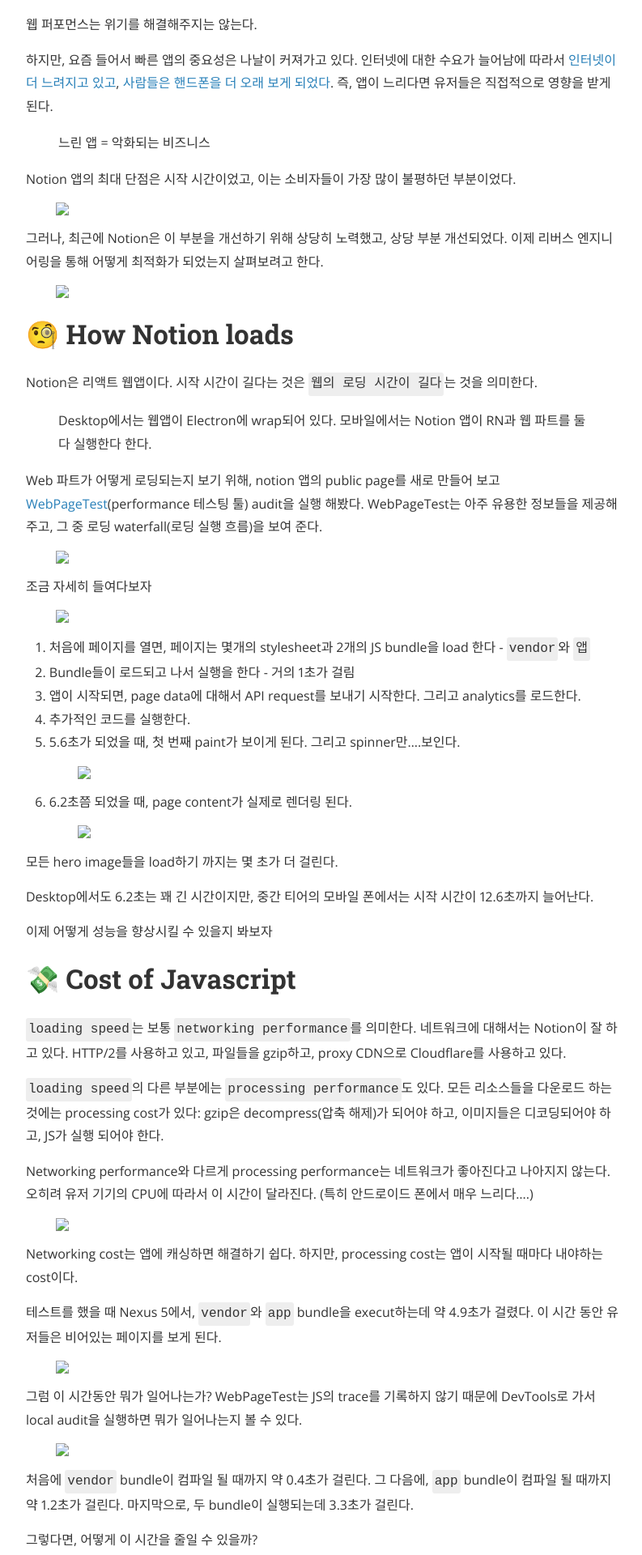
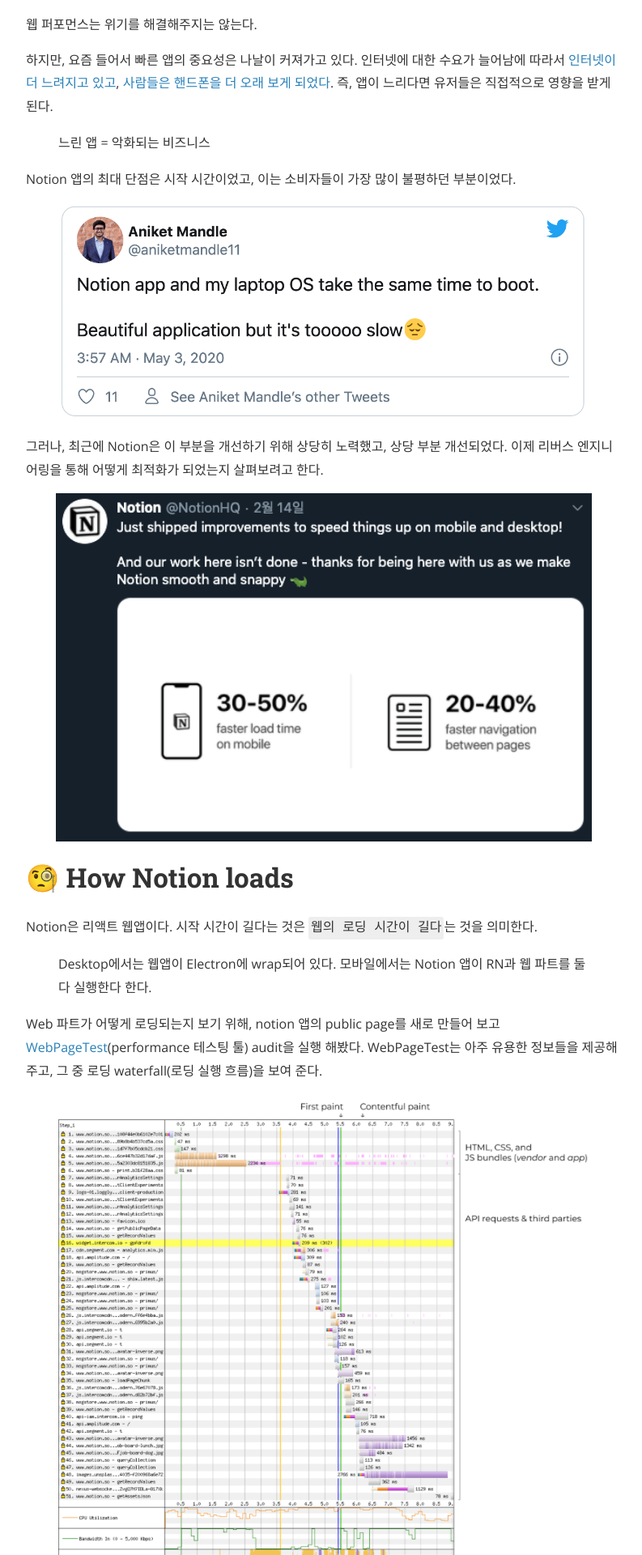
Before and after one commit to dojinkimm/dojinkimm.github.io, a Jekyll site: the page built from _posts/2020-07-11-notion-performance-enhancement.md, in a window 1280 px wide. Shown: the part 777-2697 px from the top of the page at 81% size, without its empty margins (240-1033 px from the left). Built offline with Jekyll 4.4.1, drawn with Linux system fonts in a browser that asks for light colours; nearby versions of some CDN libraries; comment, search, counter and statistics services are not loaded.

Commit message:
change image path of the post

```diff
--- a/_posts/2020-07-11-notion-performance-enhancement.md
+++ b/_posts/2020-07-11-notion-performance-enhancement.md
@@ -23,12 +23,12 @@
 
 Notion 앱의 최대 단점은 시작 시간이었고, 이는 소비자들이 가장 많이 불평하던 부분이었다.
 
-<img src="/posts/images/twitter1.png"/>
+<img src="/assets/imgs/notion/twitter1.png"/>
 
 
 그러나, 최근에 Notion은 이 부분을 개선하기 위해 상당히 노력했고, 상당 부분 개선되었다. 이제 리버스 엔지니어링을 통해 어떻게 최적화가 되었는지 살펴보려고 한다.
 
-<img src="/posts/images/twitter2.png"/>
+<img src="/assets/imgs/notion/twitter2.png"/>
 
 
 # 🧐 How Notion loads
@@ -39,13 +39,13 @@
 
 Web 파트가 어떻게 로딩되는지 보기 위해, notion 앱의 public page를 새로 만들어 보고 [WebPageTest](https://webpagetest.org/)(performance 테스팅 툴) audit을 실행 해봤다. WebPageTest는 아주 유용한 정보들을 제공해주고, 그 중 로딩 waterfall(로딩 실행 흐름)을 보여 준다.
 
-<img src="/posts/images/load6.png"/>
+<img src="/assets/imgs/notion/load6.png"/>
 
 
 조금 자세히 들여다보자
 
 
-<img src="/posts/images/load1.png"/>
+<img src="/assets/imgs/notion/load1.png"/>
 
 1. 처음에 페이지를 열면, 페이지는 몇개의 stylesheet과 2개의 JS bundle을 load 한다 - `vendor`와 `앱`
 2. Bundle들이 로드되고 나서 실행을 한다 - 거의 1초가 걸림
@@ -53,11 +53,11 @@
 4. 추가적인 코드를 실행한다.
 5. 5.6초가 되었을 때, 첫 번째 paint가 보이게 된다. 그리고 spinner만....보인다.
 
-    <img src="/posts/images/loading_image_1.png"/>
+    <img src="/assets/imgs/notion/loading_image_1.png"/>
 
 6. 6.2초쯤 되었을 때, page content가 실제로 렌더링 된다.
 
-    <img src="/posts/images/loading_image_2.png"/>
+    <img src="/assets/imgs/notion/loading_image_2.png"/>
 
 모든 hero image들을 load하기 까지는 몇 초가 더 걸린다.
 
@@ -74,17 +74,17 @@
 
 Networking performance와 다르게 processing performance는 네트워크가 좋아진다고 나아지지 않는다. 오히려 유저 기기의 CPU에 따라서 이 시간이 달라진다. (특히 안드로이드 폰에서 매우 느리다....)
 
-<img src="/posts/images/phone_perf.png"/>
+<img src="/assets/imgs/notion/phone_perf.png"/>
 
 Networking cost는 앱에 캐싱하면 해결하기 쉽다. 하지만, processing cost는 앱이 시작될 때마다 내야하는 cost이다.
 
 테스트를 했을 때 Nexus 5에서, `vendor`와 `app` bundle을 execut하는데 약 4.9초가 걸렸다. 이 시간 동안 유저들은 비어있는 페이지를 보게 된다.
 
-<img src="/posts/images/load2.png"/>
+<img src="/assets/imgs/notion/load2.png"/>
 
 그럼 이 시간동안 뭐가 일어나는가? WebPageTest는 JS의 trace를 기록하지 않기 때문에 DevTools로 가서 local audit을 실행하면 뭐가 일어나는지 볼 수 있다.
 
-<img src="/posts/images/load3.png"/>
+<img src="/assets/imgs/notion/load3.png"/>
 
 처음에 `vendor` bundle이 컴파일 될 때까지 약 0.4초가 걸린다. 그 다음에, `app` bundle이 컴파일 될 때까지 약 1.2초가 걸린다. 마지막으로, 두 bundle이 실행되는데 3.3초가 걸린다.
 
@@ -94,7 +94,7 @@
 
 Bundle의 실행 phase를 봐보자.
 
-<img src="/posts/images/load4.png"/>
+<img src="/assets/imgs/notion/load4.png"/>
 
 
 - 4글자 함수들은 (e.g. `bkwR` or `Cycz`) application module들이다.
@@ -148,10 +148,10 @@
 - _Heave page 블록_. 몇몇 page 블록들은 매우 무겁다, 예를 들어, 68개의 언어를 highlight하는 Code 블록은 120+개의 minified된 KBs를 Prism.js에서 가져와서 bunlde화 한다. Notion은 이미 몇개의 블록들은 split하고 있다 (e.g. Math equation). 이는 다른 블록들에도 적용될만 하다.
 
 Sidebar과 자주 사용되지 않은 UI들
-<img src="/posts/images/sidebar.png"/>
+<img src="/assets/imgs/notion/sidebar.png"/>
 
 무거운 block들
-<img src="/posts/images/pageblock.png"/>
+<img src="/assets/imgs/notion/pageblock.png"/>
 
 
 
@@ -171,7 +171,7 @@
 >
 > 하지만 이 부분을 최적화 할 수 있는 [방법은 거의 없다](https://github.com/webpack/webpack/issues/2219).
 
-<img src="/posts/images/weblpack_load1.png"/>
+<img src="/assets/imgs/notion/weblpack_load1.png"/>
 
 ## 3. Try `lazy` option of Babel's `plugin-transform-modules-commonjs`
 
@@ -218,13 +218,13 @@
 >
 > Notion을 예로 들면, 39%의 vendor bundle과 61%의 app bundle이 page가 render된 다음에 사용되지 않는다.
 
-<img src="/posts/images/devtool1.png"/>
+<img src="/assets/imgs/notion/devtool1.png"/>
 
 # 🗑️ Remove unused JS code
 
 Bundle initialization trace를 다시 봐보자.
 
-<img src="/posts/images/load5.png"/>
+<img src="/assets/imgs/notion/load5.png"/>
 
 여기서 `Compile Script`라는 부분이 약 1.6초가 걸린다 (1,2번 부분). 그렇다면 이게 뭘까?
 
@@ -242,7 +242,7 @@
 
 Page가 load될 때 약 40%의 Notion의 `vendor` bundle이 사용되지 않고 있었다.
 
-<img src="/posts/images/devtool2.png"/>
+<img src="/assets/imgs/notion/devtool2.png"/>
 
 몇몇의 코드들은 나중에 유저가 필요로 하면 사용될 수 있다. 하지만 얼마나 사용될 것인가?
 
@@ -284,7 +284,7 @@
 
 `vendor` bundle에 있는 큰 dependency중 하나는 `core-js` 라이브러리의 polyfills이다.
 
-<img src="/posts/images/devtool3.png"/>
+<img src="/assets/imgs/notion/devtool3.png"/>
 
 2가지 문제가 있다.
 
@@ -296,7 +296,7 @@
 
 **여러번 bundle 한다**. `vendor` bundle은 `core-js`의 copyright을 3번 포함한다. 매번 copyright은 동일하지만, 다른 module로 ship 된다.
 
-<img src="/posts/images/devtool4.png"/>
+<img src="/assets/imgs/notion/devtool4.png"/>
 
 `core-js`가 3번 bundle됨을 의미한다. 왜 이런 일이 일어나는지 조금 깊이 파보려고 한다.
 
@@ -329,7 +329,7 @@
 
 에 해당한다. Bundle에서 이 module ID를 따라가보면 밑과 같은 것을 볼 수 있다.
 
-<img src="/posts/images/devtool5.png"/>
+<img src="/assets/imgs/notion/devtool5.png"/>
 
 위가 의미하는 것은 3개의 `core-js` 버전이:
 
@@ -347,7 +347,7 @@
 
 이제 Notion loading의 다른 부분들을 살펴보자
 
-<img src="/posts/images/load6.png"/>
+<img src="/assets/imgs/notion/load6.png"/>
 
 - API request는 bundle이 완전히 다운로드 되기전까지 시작되지 않는다
 - Contentful paint는 대부분의 API request가 완료 되기 전까지 발생하지 않는다. (35개의 request를 기다린다)
@@ -402,7 +402,7 @@
 
 Notion에서 page가 렌더링 되기 전에 브라우저는 9개의 request를 API로 보낸다.
 
-<img src="/posts/images/load7.png"/>
+<img src="/assets/imgs/notion/load7.png"/>
 
 각 request는 70~500ms 걸린다. 어떤 request들은 순차적으로 이뤄져서 이전 request가 완료되어야지만 실행되는 경우도 있다. 이런 느린 API request가 latency에 악영향을 줄 수 있음을 의미한다.
 
@@ -484,17 +484,17 @@
 
 버그들을 방지하기 위해서는, 올바른 `Cache-Control` header가 bundle asset과 API response에 설정되어야 한다.
 
-<img src="/posts/images/twitter3.png"/>
+<img src="/assets/imgs/notion/twitter3.png"/>
 
 ## 2. Loading skeleton
 
 Notion 앱은 원래 page가 로딩 될 떄 spinner를 보여줬었다.
 
-<img src="/posts/images/spinner.png"/>
+<img src="/assets/imgs/notion/spinner.png"/>
 
 Spinner는 뭔가가 로딩된다는 것을 잘 보여주지만, 가끔 performance가 더 안 좋다고 느끼게 하는 경우가 있다. Spinner가 보이면 더 앱이 느려 보이는 경향이 있다.  이 부분은 skeleton UI를 사용해서 해결을 했다.
 
-<img src="/posts/images/skeleton.png"/>
+<img src="/assets/imgs/notion/skeleton.png"/>
 
 # Summing up
 
```
